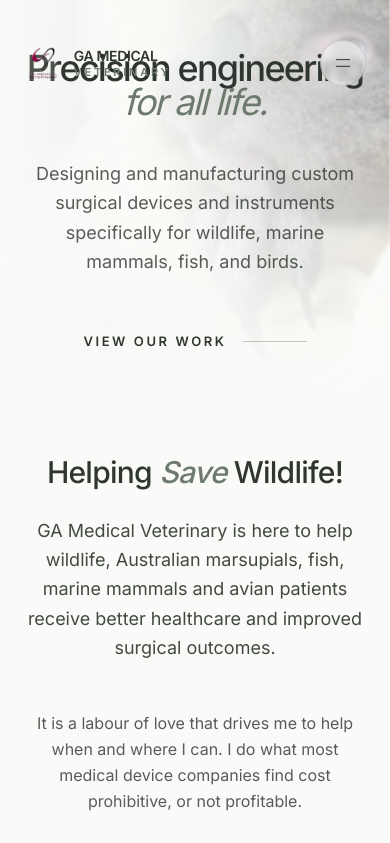
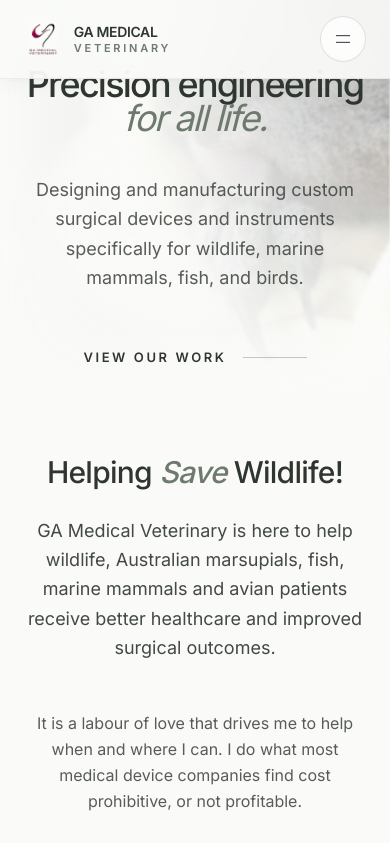
Before and after one commit to ExxonExxon/ga-veterinary-web, a website built with Vite: page index.html in a window 390 px wide. Shown: the top 843 px of the page. Built offline with nearby package versions, Linux system fonts and the light colour scheme.

Commit message:
Fix mobile navbar transparency overlap and improve responsive padding

```diff
--- a/index.html
+++ b/index.html
@@ -17,7 +17,7 @@
 
     <!-- Navbar -->
     <header id="main-header" class="fixed top-0 left-0 right-0 z-50 transition-all duration-300 border-b border-transparent">
-        <nav class="relative max-w-7xl mx-auto px-6 md:px-12 py-10 flex justify-between items-center transition-all duration-200" id="nav-container" aria-label="Main Navigation">
+        <nav class="relative max-w-7xl mx-auto px-6 md:px-12 py-6 md:py-10 flex justify-between items-center transition-all duration-200" id="nav-container" aria-label="Main Navigation">
             <!-- Logo -->
             <a href="/" class="flex items-center space-x-3 group cursor-pointer" aria-label="GA Medical Veterinary Home">
                 <img src="./src/assets/images/Veterinary Header Wildlife Devices.png" alt="GA Medical Veterinary Icon" class="h-10 w-auto transition-transform duration-300 group-hover:scale-105">
@@ -97,7 +97,7 @@
         </div>
 
         <!-- Hero Content -->
-        <div class="relative z-10 max-w-7xl mx-auto px-6 md:px-12 w-full pt-32 md:pt-24 text-center md:text-left">
+        <div class="relative z-10 max-w-7xl mx-auto px-6 md:px-12 w-full pt-40 md:pt-24 text-center md:text-left">
             <div class="max-w-4xl">
                 <h1 class="text-4xl sm:text-6xl md:text-[5.5rem] font-medium text-content tracking-tighter leading-[0.95] mb-10">
                     Precision engineering <br>
--- a/src/main.js
+++ b/src/main.js
@@ -50,19 +50,24 @@
     const header = document.getElementById('main-header');
     const navContainer = document.getElementById('nav-container');
 
-    window.addEventListener('scroll', () => {
-        if (window.scrollY > 20) {
-            header.classList.add('bg-base/80', 'backdrop-blur-xl', 'border-primary/10', 'shadow-lg', 'shadow-primary/5');
+    const updateHeader = () => {
+        const isMobile = window.innerWidth < 768;
+        if (window.scrollY > 20 || isMobile) {
+            header.classList.add('bg-base/90', 'backdrop-blur-xl', 'border-primary/10', 'shadow-lg', 'shadow-primary/5');
             header.classList.remove('border-transparent');
-            navContainer.classList.remove('py-10');
+            navContainer.classList.remove('py-6', 'md:py-10');
             navContainer.classList.add('py-4');
         } else {
-            header.classList.remove('bg-base/80', 'backdrop-blur-xl', 'border-primary/10', 'shadow-lg', 'shadow-primary/5');
+            header.classList.remove('bg-base/90', 'backdrop-blur-xl', 'border-primary/10', 'shadow-lg', 'shadow-primary/5');
             header.classList.add('border-transparent');
-            navContainer.classList.add('py-10');
             navContainer.classList.remove('py-4');
+            navContainer.classList.add('py-6', 'md:py-10');
         }
-    });
+    };
+
+    window.addEventListener('scroll', updateHeader, { passive: true });
+    window.addEventListener('resize', updateHeader, { passive: true });
+    updateHeader(); // Run on init
 
     console.log('GA Medical Veterinary site initialized with full accessibility support.');
 });
```
Also changed, not shown: page-template.html (+1 -1 lines).
